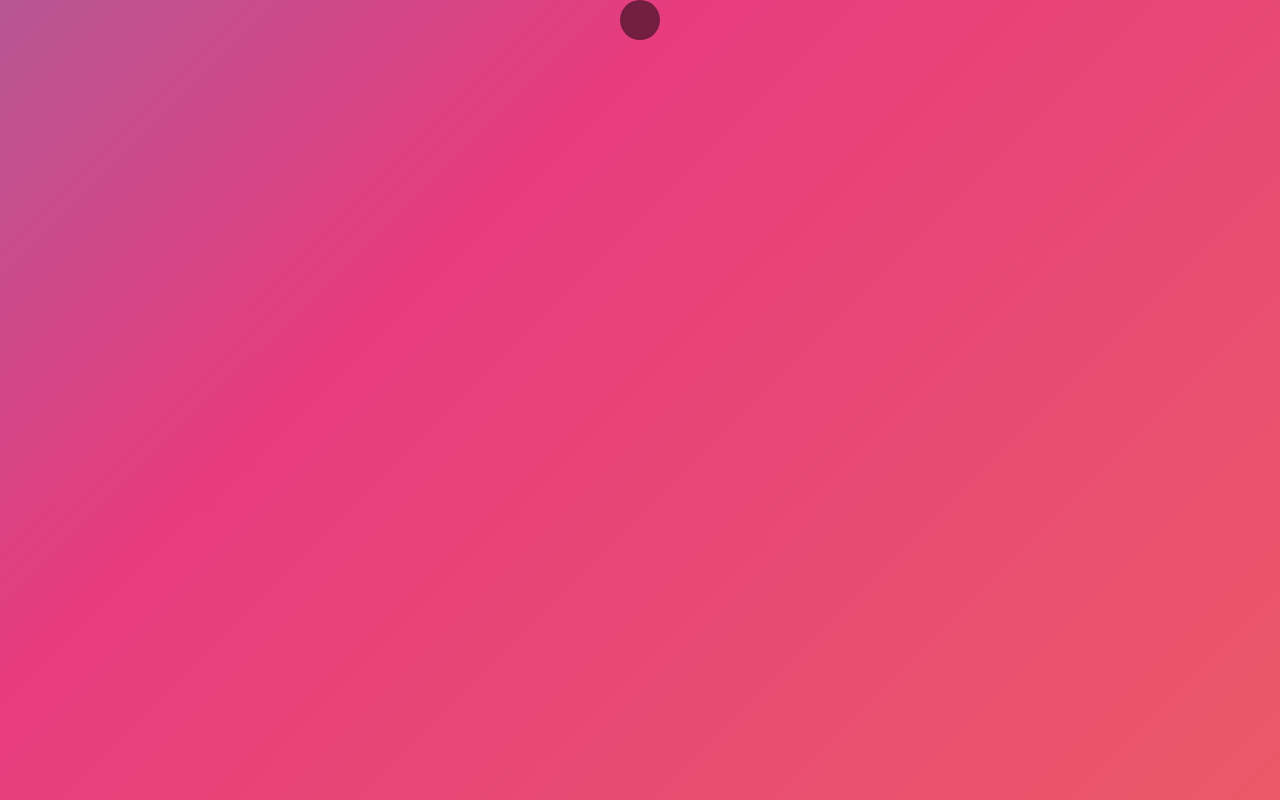
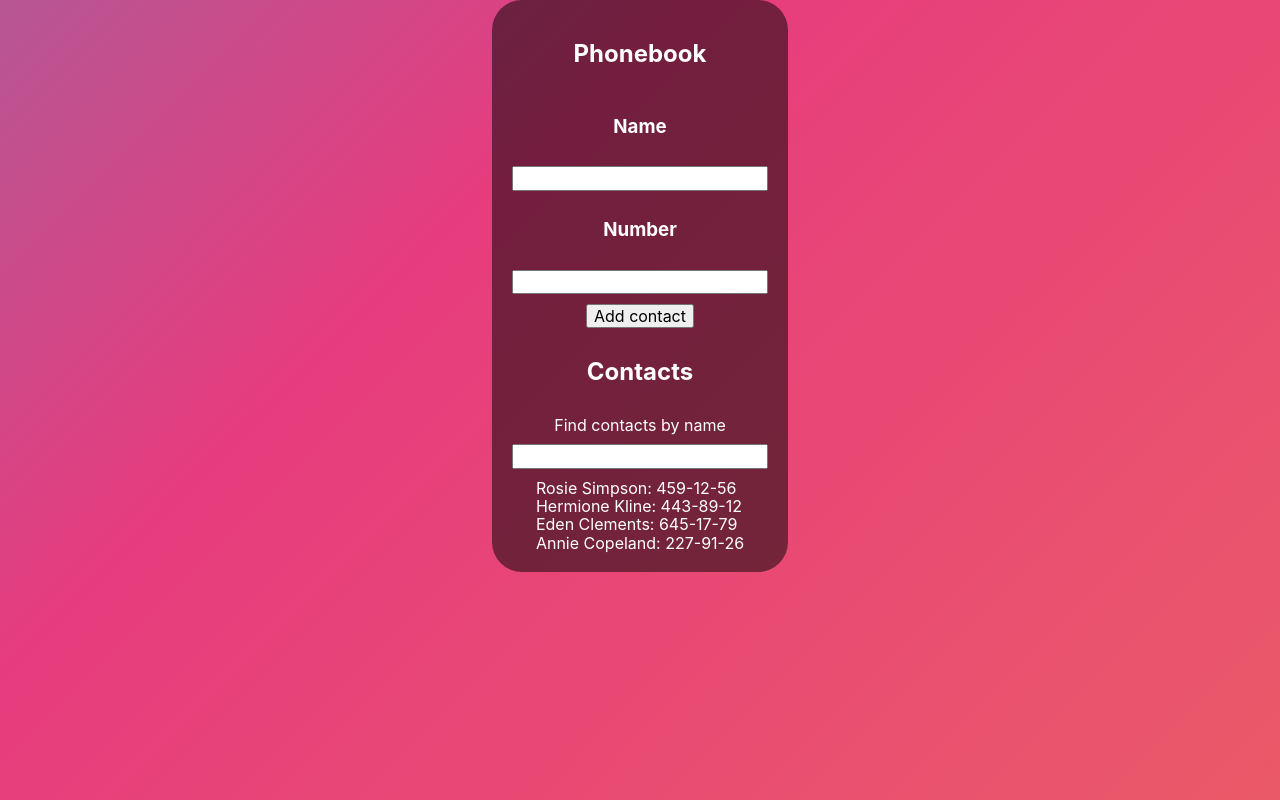
Before and after one commit to IndianaCornell/goit-react-hw-02-phonebook, a React (Create React App) app: page / in a window 1280 px wide. Built offline with nearby package versions, Linux system fonts and the light colour scheme.

Commit message:
Code refactoring
Code refactoring

```diff
--- a/package.json
+++ b/package.json
@@ -9,6 +9,7 @@
     "@testing-library/user-event": "^13.5.0",
     "formik": "^2.4.3",
     "modern-normalize": "^2.0.0",
+    "nanoid": "^4.0.2",
     "react": "^18.1.0",
     "react-dom": "^18.1.0",
     "react-scripts": "5.0.1",
--- a/src/components/App.jsx
+++ b/src/components/App.jsx
@@ -4,15 +4,39 @@ import { Card } from './Card.styled';
 
 import { Component } from 'react';
 
+import { ContactForm } from './ContactForm/ContactForm';
+import { ContactList } from './ContactList/ContactList';
+import { Filter } from './Filter/Filter';
+
 export class App extends Component {
   state = {
-    contacts: [],
+    contacts: [
+      { name: 'Rosie Simpson', number: '459-12-56' },
+      { name: 'Hermione Kline', number: '443-89-12' },
+      { name: 'Eden Clements', number: '645-17-79' },
+      { name: 'Annie Copeland', number: '227-91-26' },
+    ],
+    filter: '',
     name: '',
+    number: '',
   };
+
+  addContact = newContact => {
+    this.setState(prevState => ({
+      contacts: [...prevState.contacts, newContact],
+    }));
+  };
+
   render() {
     return (
       <Layout>
-        <Card></Card>
+        <Card>
+          <h2>Phonebook</h2>
+          <ContactForm />
+          <h2>Contacts</h2>
+          <Filter />
+          <ContactList contacts={this.state.contacts} onAdd={this.addContact} />
+        </Card>
         <GlobalStyle />
       </Layout>
     );
--- a/src/components/Card.styled.js
+++ b/src/components/Card.styled.js
@@ -9,4 +9,5 @@ export const Card = styled.div`
   padding: 20px;
   background-color: rgba(0, 0, 0, 0.5);
   color: #fff;
+  gap: 10px;
 `;
--- /dev/null
+++ b/src/components/ContactForm/ContactForm.js
@@ -0,0 +1,30 @@
+export const ContactForm = ({ onAdd }) => {
+  return (
+    <>
+      <h3>Name</h3>
+      <input
+        type="text"
+        name="name"
+        pattern="^[a-zA-Zа-яА-Я]+(([' -][a-zA-Zа-яА-Я ])?[a-zA-Zа-яА-Я]*)*$"
+        title="Name may contain only letters, apostrophe, dash and spaces. For example Adrian, Jacob Mercer, Charles de Batz de Castelmore d'Artagnan"
+        required
+      />
+      <h3>Number</h3>
+      <input
+        type="tel"
+        name="number"
+        pattern="\+?\d{1,4}?[-.\s]?\(?\d{1,3}?\)?[-.\s]?\d{1,4}[-.\s]?\d{1,4}[-.\s]?\d{1,9}"
+        title="Phone number must be digits and can contain spaces, dashes, parentheses and can start with +"
+        required
+      />
+      <button
+        onClick={evt => {
+          let newContact = {};
+          console.log(evt);
+        }}
+      >
+        Add contact
+      </button>
+    </>
+  );
+};
--- /dev/null
+++ b/src/components/ContactList/ContactList.js
@@ -0,0 +1,13 @@
+import { nanoid } from 'nanoid';
+
+export const ContactList = ({ contacts }) => {
+  return (
+    <ul>
+      {contacts.map(contact => (
+        <li key={nanoid()}>
+          {contact.name}: {contact.number}
+        </li>
+      ))}
+    </ul>
+  );
+};
--- /dev/null
+++ b/src/components/Filter/Filter.js
@@ -0,0 +1,8 @@
+export const Filter = () => {
+  return (
+    <>
+      <p>Find contacts by name</p>
+      <input />
+    </>
+  );
+};
```
Also changed, not shown: 1 other file (tests, documents, lock files or other folders).
